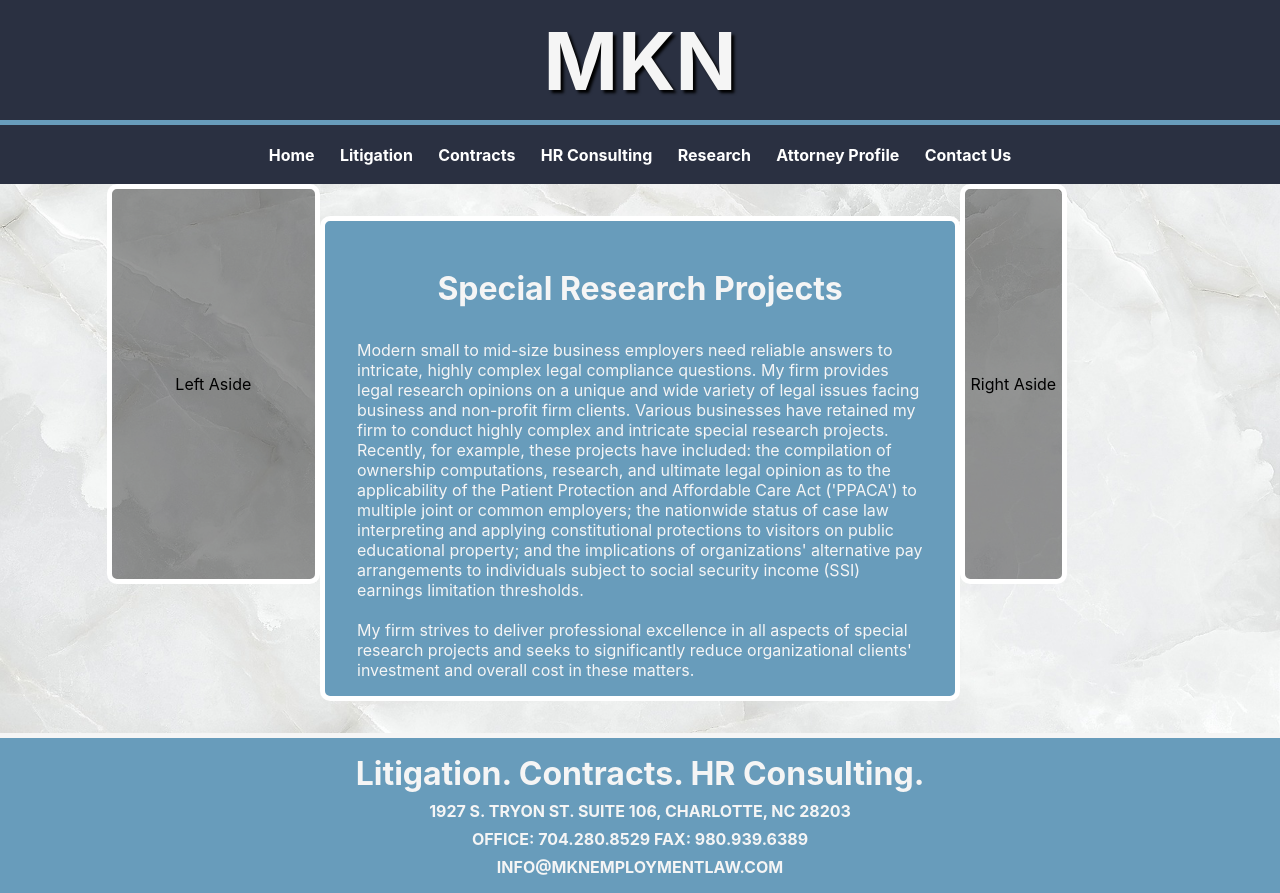
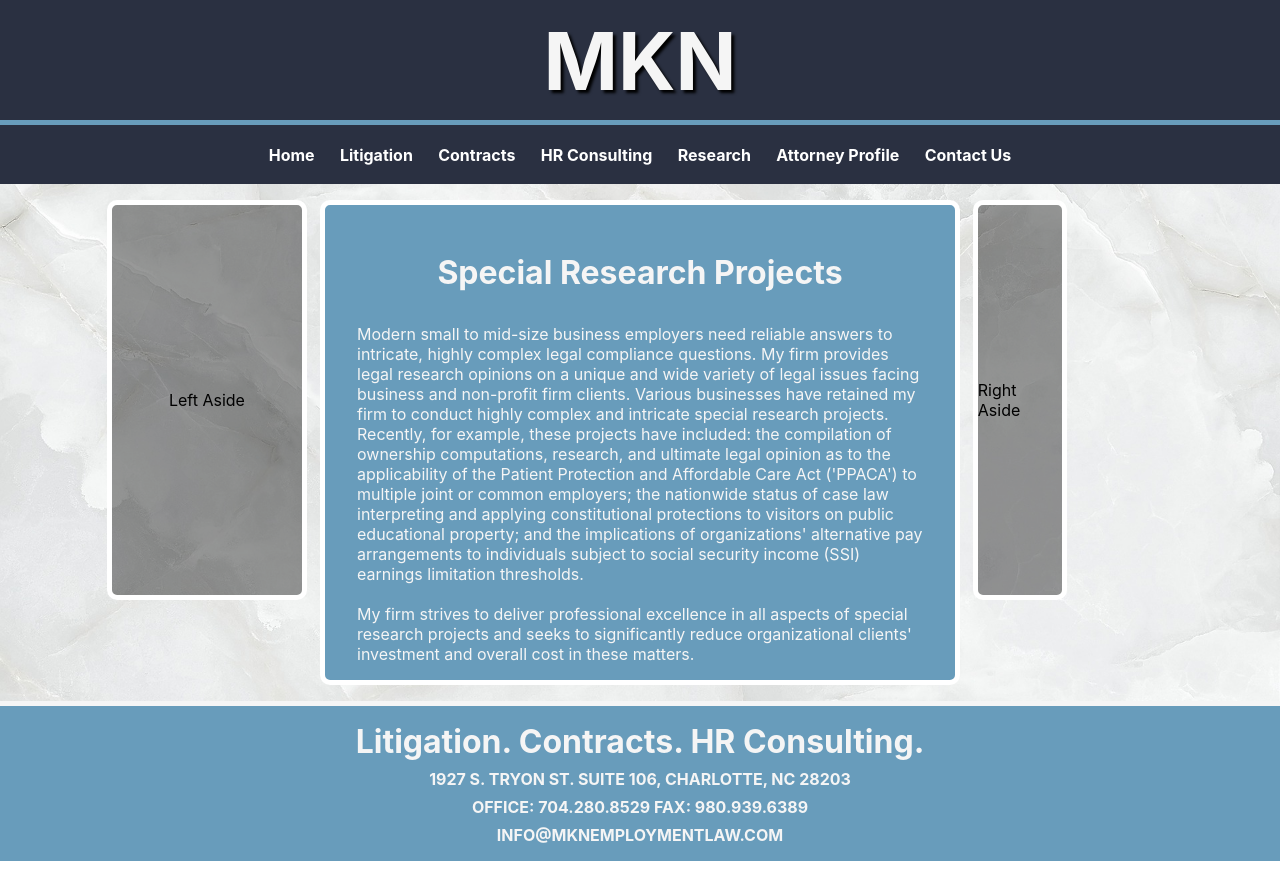
Before and after one commit to popejb1116/mkn-law, a React (Create React App) app: page /research in a window 1280 px wide. After the commit the page ends 861 px from the top, so only its background shows below. Built offline with nearby package versions, Linux system fonts and the light colour scheme.

Commit message:
Layout edits to Left and Right Asides.

```diff
--- a/src/components/layout/asides/LeftAside.js
+++ b/src/components/layout/asides/LeftAside.js
@@ -12,6 +12,8 @@ const StyledLeftAside = styled.div`
    align-items: flex-end;
 
    background: transparent;
+
+   margin: 2vh 1vw 0 0;
 `
 
 const Aside = () => {
--- a/src/components/layout/asides/RightAside.js
+++ b/src/components/layout/asides/RightAside.js
@@ -12,6 +12,8 @@ const StyledRightAside = styled.div`
    align-items: flex-start;
 
    background: transparent;
+
+   margin: 2vh 0 0 1vw;
 `
 
 const RightAside = () => {
--- a/src/components/layout/content/_StyledComponents.js
+++ b/src/components/layout/content/_StyledComponents.js
@@ -12,7 +12,7 @@ export const ContentLayout = styled.div`
 export const Card = styled.div`
    background-color: ${ props => props.theme.secondary };
    max-width: 900px;
-   margin: 2rem 0rem;
+   margin: 2vh 0rem;
    border: solid 5px white;
    border-radius: 10px;
 `
```
